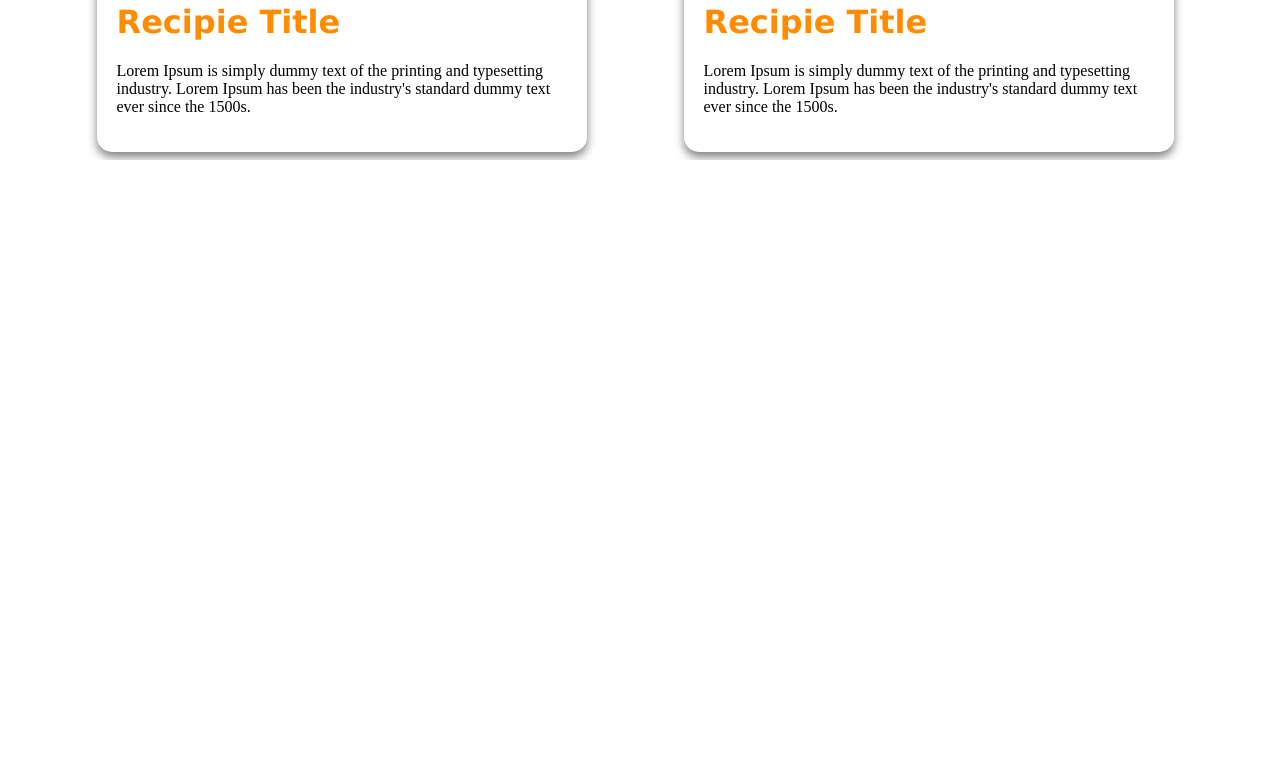
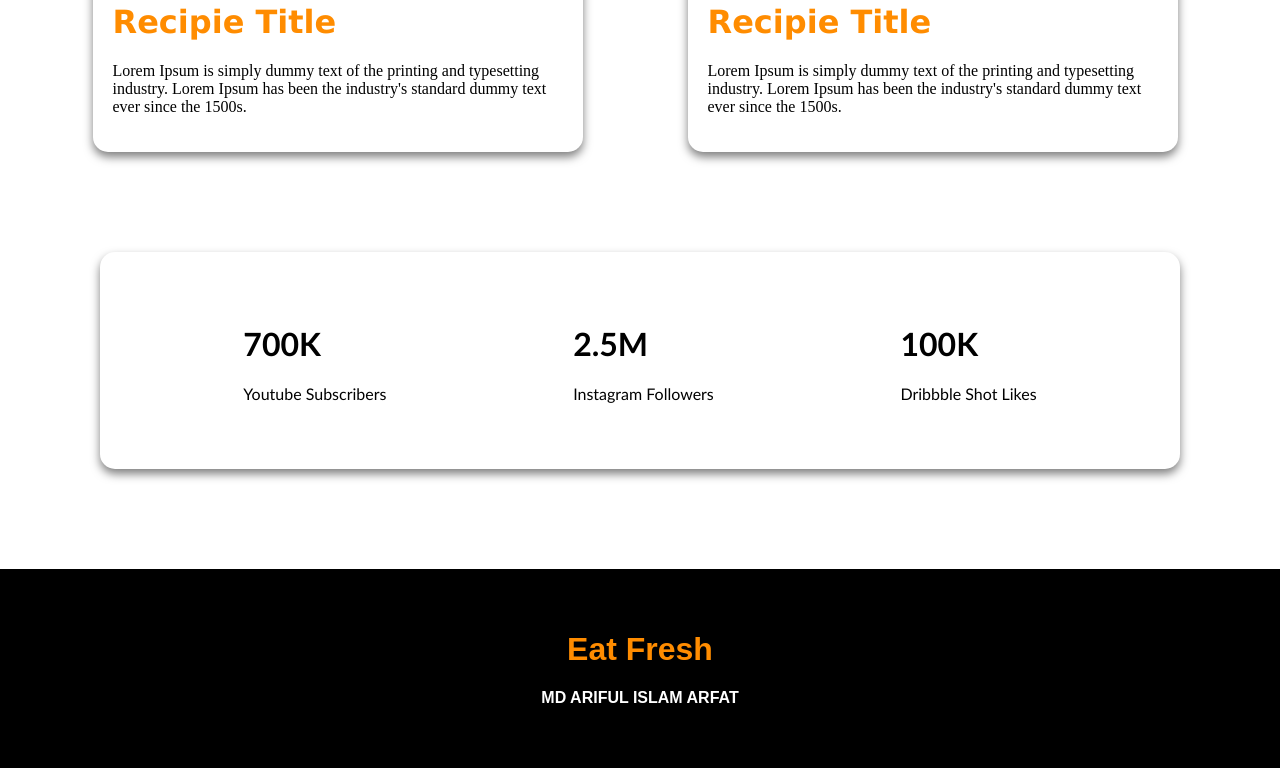
Before and after one commit to craz5162/Practice-project-2, a plain HTML site: page index.html in a window 1280 px wide. Shown: the part 1842-2610 px from the top of the page. Before the commit the page ends 2002 px from the top, so only its background shows below. Drawn offline with Linux system fonts and the light colour scheme.

Commit message:
added-all-end-itemes

```diff
--- a/css/index.css
+++ b/css/index.css
@@ -1,3 +1,7 @@
+body{
+      margin: 0;
+      padding: 0;
+}
 .top-header {
       display: flex;
       align-items: center;
@@ -7,7 +11,7 @@
 }
 
 .left-site {
-      padding-left: 70px;
+      padding-left: 130px;
       margin-top: 60px;
 }
 
@@ -25,7 +29,7 @@
 }
 
 .right-site img {
-      padding-right: 100px;
+      padding-right: 130px;
 }
 
 .top-bootom {
@@ -43,7 +47,7 @@
       color: darkorange;
 }
 .right-site-2 p{
-      padding-right: 90px;
+      padding-right: 130px;
 }
 .right-site-2 button {
       border: none;
@@ -106,3 +110,34 @@
       height: 370px;
       border-radius: 12px;
 }
+
+.footer-container{
+      box-shadow: 0px 5px 10px 0px rgba(0, 0, 0, 0.5);
+      margin-top: 100px;
+      padding: 50px;
+      margin-left: 100px;
+      margin-bottom: 100px;
+      margin-right: 100px;
+      border-radius: 15px;
+      font-family: 'Trebuchet MS', 'Lucida Sans Unicode', 'Lucida Grande', 'Lucida Sans', Arial, sans-serif;
+}
+.box-container{
+      display: flex;
+      align-items: center;
+      justify-content: space-around;
+}
+
+.footer{
+      background-color: black;
+      padding: 40px;
+}
+.footer h1{
+      text-align: center;
+      color:darkorange;
+      font-family: Arial, Helvetica, sans-serif;
+}
+.footer h4{
+      text-align: center;
+      color: white;
+      font-family: Arial, Helvetica, sans-serif;
+}
--- a/index.html
+++ b/index.html
@@ -62,6 +62,29 @@
                   </div>
             </div>
       </main>
+      <footer>
+            <div class="footer-container">
+                  <div class="box-container">
+                        <div class="text-box-1">
+                              <h1>700K</h1>
+                              <p>Youtube Subscribers</p>
+                        </div>
+                        <div class="text-box-2">
+                              <h1>2.5M</h1>
+                              <p>Instagram Followers</p>
+                        </div>
+                        <div class="text-box-3">
+                              <h1>100K</h1>
+                              <p>Dribbble Shot Likes</p>
+                        </div>
+                  </div>
+            </div>
+
+            <div class="footer">
+                  <h1>Eat Fresh</h1>
+                  <h4>MD ARIFUL ISLAM ARFAT</h4>
+            </div>
+      </footer>
 </body>
 
 </html>
```
